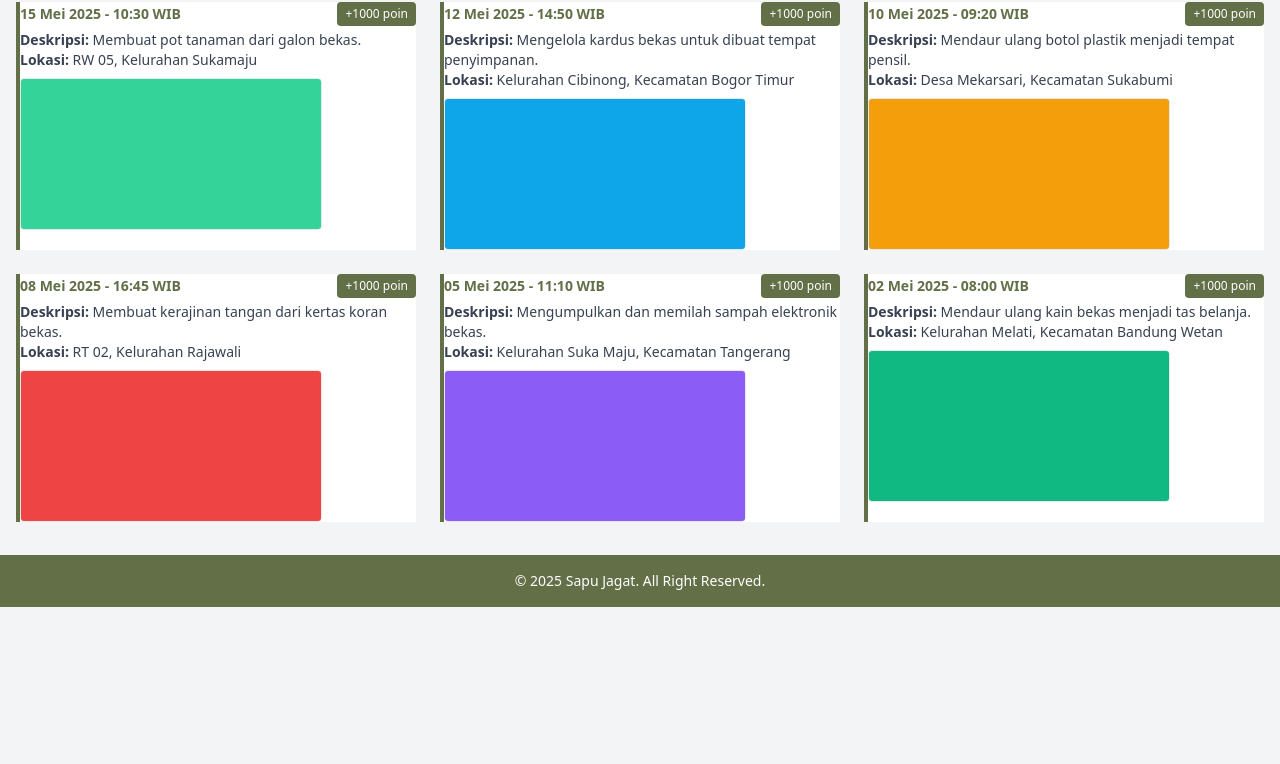
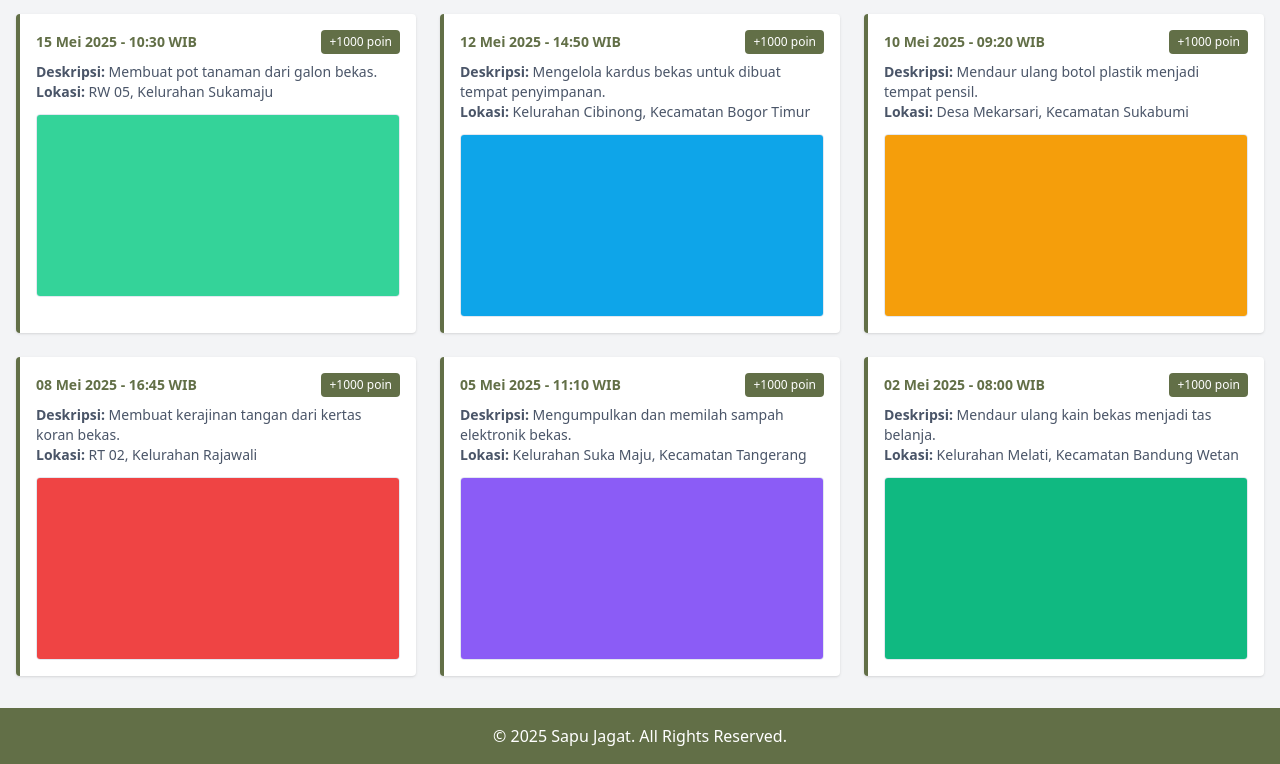
Before and after one commit to ChristParulian/Mock-Up-, a plain HTML site: page riwayat-sampah.html in a window 1280 px wide. Shown: the part 193-957 px from the top of the page. Before the commit the page ends 800 px from the top, so only its background shows below. Drawn offline with nearby package versions, Linux system fonts and the light colour scheme.

Commit message:
Update v.1.7

```diff
--- a/riwayat-sampah.html
+++ b/riwayat-sampah.html
@@ -7,6 +7,18 @@
 
   <!-- Tailwind CSS -->
   <script src="https://cdn.tailwindcss.com"></script>
+  <script>
+    tailwind.config = {
+      theme: {
+        extend: {
+          colors: {
+            primary: '#626f47',
+            secondary: '#4a5539'
+          }
+        }
+      }
+    }
+  </script>
 
   <!-- FontAwesome CDN -->
   <link
@@ -15,11 +27,41 @@
     crossorigin="anonymous"
     referrerpolicy="no-referrer"
   />
+
+  <style>
+    /* Custom styles */
+    .history-card {
+      border-left-width: 4px;
+      border-left-color: #626f47;
+      transition: all 0.2s ease;
+    }
+
+    .history-card:hover {
+      transform: translateY(-2px);
+      box-shadow: 0 4px 6px rgba(0, 0, 0, 0.1);
+    }
+
+    .history-date {
+      color: #626f47;
+    }
+
+    .point-badge {
+      background-color: #626f47;
+    }
+
+    canvas {
+      border: 1px solid #e2e8f0;
+    }
+
+    .description-text {
+      color: #4a5568;
+    }
+  </style>
 </head>
 <body class="bg-gray-100 text-gray-800 min-h-screen flex flex-col">
 
    <!-- Header -->
-  <header style="background-color: #626f47;" class="text-white shadow-md">
+  <header class="bg-primary text-white shadow-md">
     <nav class="container mx-auto px-4 py-4 flex justify-between items-center">
       <div class="flex items-center space-x-2">
         <img src="img/logo.png" alt="Logo Sapu Jagat" class="h-18 w-52 sm:h-18 sm:w-52 object-contain">
@@ -39,7 +81,7 @@
   </header>
 
   <!-- Sidebar Drawer -->
-  <div id="mobile-menu" class="fixed top-0 left-0 h-full w-64 text-white transform -translate-x-full transition-transform duration-300 z-50 md:hidden" style="background-color: #626f47;">
+  <div id="mobile-menu" class="fixed top-0 left-0 h-full w-64 bg-primary text-white transform -translate-x-full transition-transform duration-300 z-50 md:hidden">
     <div class="p-4 border-b border-white flex justify-between items-center">
       <span class="text-lg font-semibold">Menu</span>
       <button id="close-menu" class="text-white text-2xl focus:outline-none">
@@ -57,85 +99,85 @@
   </div>
 
   <!-- Main Content -->
-  <main class="flex-grow container mx-auto px-4 py-6">
-    <h2 class="text-xl sm:text-2xl font-bold mb-6 text-center">Riwayat Kelola Sampah</h2>
+  <main class="flex-grow container mx-auto px-4 py-8">
+    <h2 class="text-2xl sm:text-3xl font-bold mb-6 text-center text-primary">Riwayat Kelola Sampah</h2>
 
     <!-- Grid Riwayat List -->
     <section class="grid grid-cols-1 sm:grid-cols-2 lg:grid-cols-3 gap-6 max-w-7xl mx-auto">
 
       <!-- Item 1 -->
-      <div class="bg-white border-l-4" style="border-color: #626f47;" class="shadow p-4 rounded">
-        <div class="flex justify-between items-center mb-1">
-          <span class="text-sm font-semibold" style="color: #626f47;">15 Mei 2025 - 10:30 WIB</span>
-          <span class="text-xs px-2 py-1 rounded" style="background-color: #626f47; color: white;">+1000 poin</span>
+      <div class="history-card bg-white shadow p-4 rounded">
+        <div class="flex justify-between items-center mb-2">
+          <span class="text-sm font-semibold history-date">15 Mei 2025 - 10:30 WIB</span>
+          <span class="text-xs px-2 py-1 rounded point-badge text-white">+1000 poin</span>
         </div>
-        <p class="text-sm text-gray-700"><strong>Deskripsi:</strong> Membuat pot tanaman dari galon bekas.</p>
-        <p class="text-sm text-gray-700"><strong>Lokasi:</strong> RW 05, Kelurahan Sukamaju</p>
-        <canvas id="buktiCanvas1" class="mt-2 rounded border" width="300" height="150"></canvas>
+        <p class="text-sm description-text"><strong>Deskripsi:</strong> Membuat pot tanaman dari galon bekas.</p>
+        <p class="text-sm description-text"><strong>Lokasi:</strong> RW 05, Kelurahan Sukamaju</p>
+        <canvas id="buktiCanvas1" class="mt-3 rounded w-full" width="300" height="150"></canvas>
       </div>
 
       <!-- Item 2 -->
-      <div class="bg-white border-l-4" style="border-color: #626f47;" class="shadow p-4 rounded">
-        <div class="flex justify-between items-center mb-1">
-          <span class="text-sm font-semibold" style="color: #626f47;">12 Mei 2025 - 14:50 WIB</span>
-          <span class="text-xs px-2 py-1 rounded" style="background-color: #626f47; color: white;">+1000 poin</span>
+      <div class="history-card bg-white shadow p-4 rounded">
+        <div class="flex justify-between items-center mb-2">
+          <span class="text-sm font-semibold history-date">12 Mei 2025 - 14:50 WIB</span>
+          <span class="text-xs px-2 py-1 rounded point-badge text-white">+1000 poin</span>
         </div>
-        <p class="text-sm text-gray-700"><strong>Deskripsi:</strong> Mengelola kardus bekas untuk dibuat tempat penyimpanan.</p>
-        <p class="text-sm text-gray-700"><strong>Lokasi:</strong> Kelurahan Cibinong, Kecamatan Bogor Timur</p>
-        <canvas id="buktiCanvas2" class="mt-2 rounded border" width="300" height="150"></canvas>
+        <p class="text-sm description-text"><strong>Deskripsi:</strong> Mengelola kardus bekas untuk dibuat tempat penyimpanan.</p>
+        <p class="text-sm description-text"><strong>Lokasi:</strong> Kelurahan Cibinong, Kecamatan Bogor Timur</p>
+        <canvas id="buktiCanvas2" class="mt-3 rounded w-full" width="300" height="150"></canvas>
       </div>
 
       <!-- Item 3 -->
-      <div class="bg-white border-l-4" style="border-color: #626f47;" class="shadow p-4 rounded">
-        <div class="flex justify-between items-center mb-1">
-          <span class="text-sm font-semibold" style="color: #626f47;">10 Mei 2025 - 09:20 WIB</span>
-          <span class="text-xs px-2 py-1 rounded" style="background-color: #626f47; color: white;">+1000 poin</span>
+      <div class="history-card bg-white shadow p-4 rounded">
+        <div class="flex justify-between items-center mb-2">
+          <span class="text-sm font-semibold history-date">10 Mei 2025 - 09:20 WIB</span>
+          <span class="text-xs px-2 py-1 rounded point-badge text-white">+1000 poin</span>
         </div>
-        <p class="text-sm text-gray-700"><strong>Deskripsi:</strong> Mendaur ulang botol plastik menjadi tempat pensil.</p>
-        <p class="text-sm text-gray-700"><strong>Lokasi:</strong> Desa Mekarsari, Kecamatan Sukabumi</p>
-        <canvas id="buktiCanvas3" class="mt-2 rounded border" width="300" height="150"></canvas>
+        <p class="text-sm description-text"><strong>Deskripsi:</strong> Mendaur ulang botol plastik menjadi tempat pensil.</p>
+        <p class="text-sm description-text"><strong>Lokasi:</strong> Desa Mekarsari, Kecamatan Sukabumi</p>
+        <canvas id="buktiCanvas3" class="mt-3 rounded w-full" width="300" height="150"></canvas>
       </div>
 
       <!-- Item 4 -->
-      <div class="bg-white border-l-4" style="border-color: #626f47;" class="shadow p-4 rounded">
-        <div class="flex justify-between items-center mb-1">
-          <span class="text-sm font-semibold" style="color: #626f47;">08 Mei 2025 - 16:45 WIB</span>
-          <span class="text-xs px-2 py-1 rounded" style="background-color: #626f47; color: white;">+1000 poin</span>
+      <div class="history-card bg-white shadow p-4 rounded">
+        <div class="flex justify-between items-center mb-2">
+          <span class="text-sm font-semibold history-date">08 Mei 2025 - 16:45 WIB</span>
+          <span class="text-xs px-2 py-1 rounded point-badge text-white">+1000 poin</span>
         </div>
-        <p class="text-sm text-gray-700"><strong>Deskripsi:</strong> Membuat kerajinan tangan dari kertas koran bekas.</p>
-        <p class="text-sm text-gray-700"><strong>Lokasi:</strong> RT 02, Kelurahan Rajawali</p>
-        <canvas id="buktiCanvas4" class="mt-2 rounded border" width="300" height="150"></canvas>
+        <p class="text-sm description-text"><strong>Deskripsi:</strong> Membuat kerajinan tangan dari kertas koran bekas.</p>
+        <p class="text-sm description-text"><strong>Lokasi:</strong> RT 02, Kelurahan Rajawali</p>
+        <canvas id="buktiCanvas4" class="mt-3 rounded w-full" width="300" height="150"></canvas>
       </div>
 
       <!-- Item 5 -->
-      <div class="bg-white border-l-4" style="border-color: #626f47;" class="shadow p-4 rounded">
-        <div class="flex justify-between items-center mb-1">
-          <span class="text-sm font-semibold" style="color: #626f47;">05 Mei 2025 - 11:10 WIB</span>
-          <span class="text-xs px-2 py-1 rounded" style="background-color: #626f47; color: white;">+1000 poin</span>
+      <div class="history-card bg-white shadow p-4 rounded">
+        <div class="flex justify-between items-center mb-2">
+          <span class="text-sm font-semibold history-date">05 Mei 2025 - 11:10 WIB</span>
+          <span class="text-xs px-2 py-1 rounded point-badge text-white">+1000 poin</span>
         </div>
-        <p class="text-sm text-gray-700"><strong>Deskripsi:</strong> Mengumpulkan dan memilah sampah elektronik bekas.</p>
-        <p class="text-sm text-gray-700"><strong>Lokasi:</strong> Kelurahan Suka Maju, Kecamatan Tangerang</p>
-        <canvas id="buktiCanvas5" class="mt-2 rounded border" width="300" height="150"></canvas>
+        <p class="text-sm description-text"><strong>Deskripsi:</strong> Mengumpulkan dan memilah sampah elektronik bekas.</p>
+        <p class="text-sm description-text"><strong>Lokasi:</strong> Kelurahan Suka Maju, Kecamatan Tangerang</p>
+        <canvas id="buktiCanvas5" class="mt-3 rounded w-full" width="300" height="150"></canvas>
       </div>
 
       <!-- Item 6 -->
-      <div class="bg-white border-l-4" style="border-color: #626f47;" class="shadow p-4 rounded">
-        <div class="flex justify-between items-center mb-1">
-          <span class="text-sm font-semibold" style="color: #626f47;">02 Mei 2025 - 08:00 WIB</span>
-          <span class="text-xs px-2 py-1 rounded" style="background-color: #626f47; color: white;">+1000 poin</span>
+      <div class="history-card bg-white shadow p-4 rounded">
+        <div class="flex justify-between items-center mb-2">
+          <span class="text-sm font-semibold history-date">02 Mei 2025 - 08:00 WIB</span>
+          <span class="text-xs px-2 py-1 rounded point-badge text-white">+1000 poin</span>
         </div>
-        <p class="text-sm text-gray-700"><strong>Deskripsi:</strong> Mendaur ulang kain bekas menjadi tas belanja.</p>
-        <p class="text-sm text-gray-700"><strong>Lokasi:</strong> Kelurahan Melati, Kecamatan Bandung Wetan</p>
-        <canvas id="buktiCanvas6" class="mt-2 rounded border" width="300" height="150"></canvas>
+        <p class="text-sm description-text"><strong>Deskripsi:</strong> Mendaur ulang kain bekas menjadi tas belanja.</p>
+        <p class="text-sm description-text"><strong>Lokasi:</strong> Kelurahan Melati, Kecamatan Bandung Wetan</p>
+        <canvas id="buktiCanvas6" class="mt-3 rounded w-full" width="300" height="150"></canvas>
       </div>
 
     </section>
   </main>
 
   <!-- Footer -->
-  <footer style="background-color: #626f47;" class="text-white py-4 mt-auto">
-    <div class="container mx-auto px-4 text-center text-sm">
-      &copy; 2025 Sapu Jagat. All Right Reserved.
+  <footer class="bg-primary text-white py-4 mt-auto">
+    <div class="container mx-auto px-4 text-center">
+      &copy; 2025 Sapu Jagat. All Rights Reserved.
     </div>
   </footer>
 
@@ -151,7 +193,7 @@
 
   <!-- Script Canvas Bukti -->
   <script>
-    const colors = ['#34D399', '#0EA5E9', '#F59E0B', '#EF4444', '#8B5CF6', '#10B981']; // 6 warna berbeda
+    const colors = ['#34D399', '#0EA5E9', '#F59E0B', '#EF4444', '#8B5CF6', '#10B981'];
     for (let i = 1; i <= 6; i++) {
       const canvas = document.getElementById('buktiCanvas' + i);
       if (canvas) {
```
Also changed, not shown: tentang.html (+100 -27 lines).
